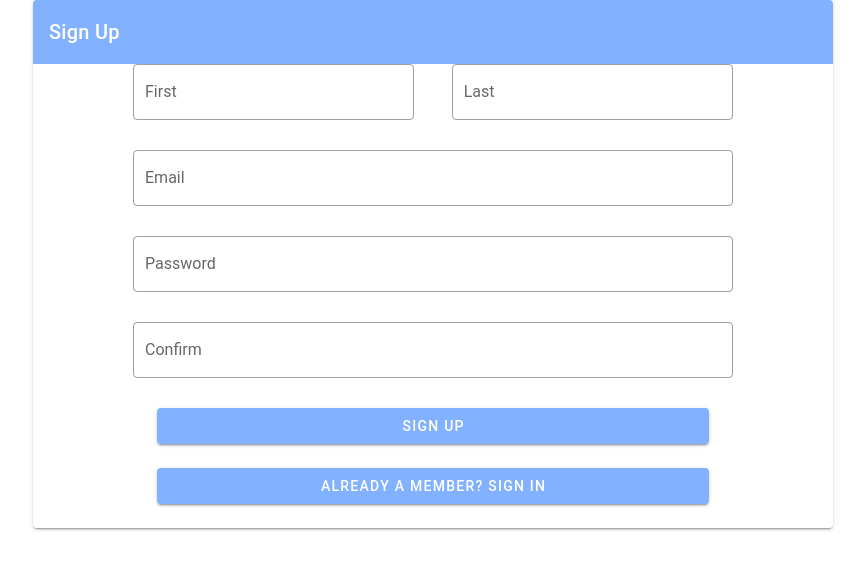
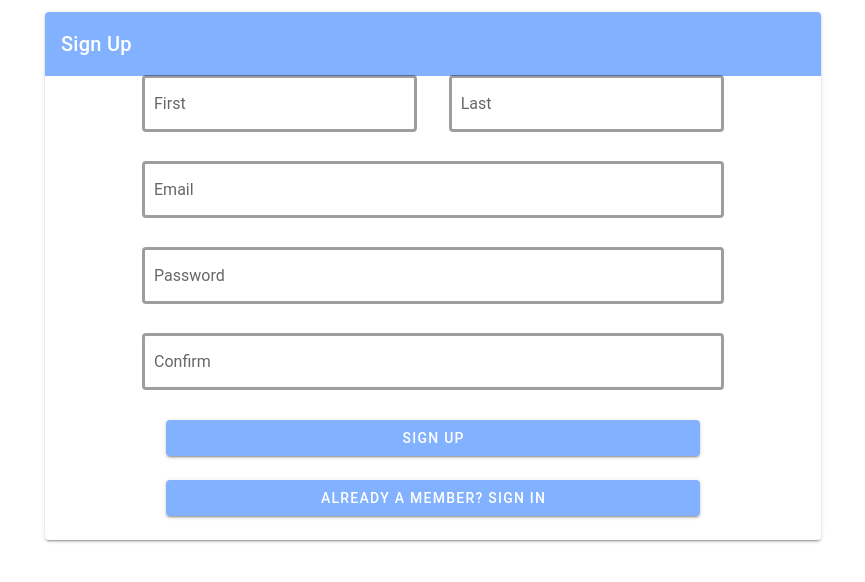
Before and after one commit to velvetarchangel/Library_Full_Stack_App, a Vue app in the folder client-vue/: page /signup in a window 1280 px wide. Shown: the top 582 px of the page, without its empty margins (207-1072 px from the left). Built offline with nearby package versions, Linux system fonts and the light colour scheme.

Commit message:
Added some styling and improved validation

```diff
--- a/client-vue/src/views/Login.vue
+++ b/client-vue/src/views/Login.vue
@@ -3,7 +3,7 @@
     fluid
     style="
       margin: 0 auto 0 auto;
-      padding: 0px;
+      padding: 50px;
       max-width: 800px;
       width: 90% !important;
     "
--- a/client-vue/src/views/Signup.vue
+++ b/client-vue/src/views/Signup.vue
@@ -3,7 +3,7 @@
     fluid
     style="
       margin: 0 auto 0 auto;
-      padding: 0px;
+      padding: 10 px;
       max-width: 800px;
       width: 90% !important;
     "
@@ -12,7 +12,7 @@
       <v-card-title align-middle class="center accent white--text">
         Sign Up
       </v-card-title>
-      <form>
+      <v-form ref="form" v-model="valid" lazy-validation>
         <v-container fluid style="margin: 0 auto 0 auto; width: 90%">
           <v-row justify="center">
             <v-col cols="12" sm="10">
@@ -97,7 +97,7 @@
             </v-col>
           </v-row>
         </v-container>
-      </form>
+      </v-form>
     </v-card>
   </v-container>
 </template>
@@ -132,9 +132,13 @@ export default {
     };
   },
   methods: {
+    resetValidation() {
+      this.$refs.form.resetValidation();
+    },
     async signUp() {
       if (this.email == "" || this.password == "") {
         this.errormessage = "Email and password required";
+        this.resetValidation();
       } else {
         let newUser = {
           first_name: this.first_name,
@@ -158,3 +162,8 @@ export default {
   },
 };
 </script>
+<style scoped>
+.v-text-field--outlined >>> fieldset {
+  border-width: medium !important;
+}
+</style>
```
